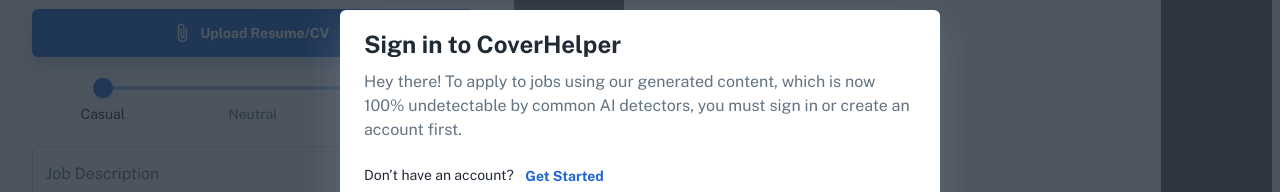
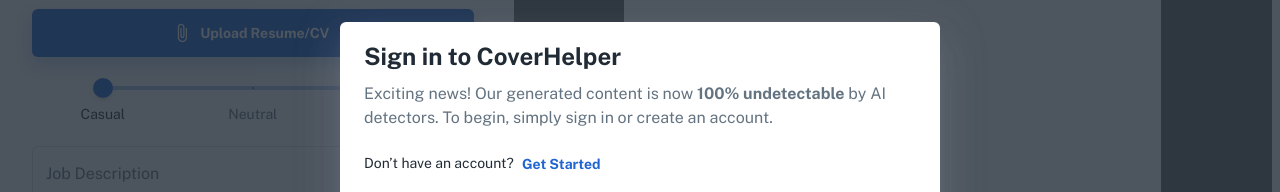
Before and after one commit to wqding/CoverHelper, a React (Create React App) app in the folder frontend/: page /app in a window 1280 px wide. Shown: the part 180-372 px from the top of the page. Built offline with nearby package versions, Linux system fonts and the light colour scheme; no server answers; what @react-pdf/renderer would draw is missing.

Commit message:
comment out tokens and clean up

```diff
--- a/frontend/src/components/LoginDialog.js
+++ b/frontend/src/components/LoginDialog.js
@@ -1,41 +1,20 @@
-import { useState, useEffect } from 'react';
-import { Helmet } from 'react-helmet-async';
-import { styled } from '@mui/material/styles';
-// import Link from '@mui/material/Link';
-import { Link } from "react-router-dom";
-import Container from '@mui/material/Container';
 import Typography from '@mui/material/Typography';
 import Dialog from '@mui/material/Dialog';
 import DialogContentText from '@mui/material/DialogContentText';
-import { DialogContent, DialogTitle, DialogActions } from '@mui/material';
+import DialogContent from '@mui/material/DialogContent';
+import DialogTitle from '@mui/material/DialogTitle';
 import Button from '@mui/material/Button';
 
-import useResponsive from '../hooks/useResponsive';
-import Logo from '../images/logo.png'
 import { LoginForm } from '../sections/auth/login';
-
-
-// ----------------------------------------------------------------------
 
 // ----------------------------------------------------------------------
 
 export const LoginDialog = ({startOpen=true, onClose}) => {
-  const [open, setOpen] = useState(startOpen)
-  const [register, setRegister] = useState(false)
-  const mdUp = useResponsive('up', 'md');
-
-
-  const handleClose = () => {
-    setOpen(false);
-  };
-
   return (
     <>
-      {!register &&
         <Dialog
-        open={open}
+          open={startOpen}
           keepMounted
-        onClose={onClose}
           aria-describedby="alert-dialog-slide-description"
         >
           <DialogTitle>
@@ -43,12 +22,12 @@
               Sign in to CoverHelper
             </Typography>
             <DialogContentText id="alert-dialog-slide-description">
-            {"Hey there! To apply to jobs using our generated content, which is now 100% undetectable by common AI detectors, you must sign in or create an account first."}
+              Exciting news! Our generated content is now <b>100% undetectable</b> by AI detectors. To begin, simply sign in or create an account.
             </DialogContentText>
           </DialogTitle>
           <DialogContent>
             <Typography variant="body2" >
-            Don’t have an account? {''}
+              Don’t have an account?
               <Button color="primary" onClick={onClose}>
                 Get started
               </Button>
@@ -56,8 +35,6 @@
             <LoginForm />
           </DialogContent>
         </Dialog>
-      }
-
     </>
   );
 }
--- a/frontend/src/components/RegisterDialog.js
+++ b/frontend/src/components/RegisterDialog.js
@@ -1,11 +1,12 @@
 import { useState } from 'react';
-import { Helmet } from 'react-helmet-async';
-import { styled } from '@mui/material/styles';
 import Dialog from '@mui/material/Dialog';
 import DialogContentText from '@mui/material/DialogContentText';
-import { DialogContent, DialogTitle, DialogActions, Link, Container, Typography, Button } from '@mui/material';
+import DialogContent from '@mui/material/DialogContent';
+import DialogTitle from '@mui/material/DialogTitle';
+import Typography from '@mui/material/Typography';
+import Button from '@mui/material/Button';
+
 import useResponsive from '../hooks/useResponsive';
-import Logo from '../images/logo.png'
 import { RegisterForm } from '../sections/auth/register';
 // ----------------------------------------------------------------------
 // ----------------------------------------------------------------------
@@ -23,7 +24,6 @@
       <Dialog
         open={open}
         keepMounted
-        onClose={onClose}
         aria-describedby="alert-dialog-slide-description"
       >
         <DialogTitle>
@@ -39,7 +39,7 @@
         </DialogTitle>
         <DialogContent>
           <Typography variant="body2" >
-            Already have an account? {''}
+            Already have an account?
             <Button color="primary" onClick={onClose}>
               Login
             </Button>
--- a/frontend/src/layouts/dashboard/header/AccountPopover.js
+++ b/frontend/src/layouts/dashboard/header/AccountPopover.js
@@ -8,23 +8,6 @@
 import { alpha } from '@mui/material/styles';
 import { Box, Divider, Typography, MenuItem, Avatar, IconButton, Popover } from '@mui/material';
 import { auth, database } from '../../../services/firebase';
-
-// ----------------------------------------------------------------------
-
-const MENU_OPTIONS = [
-  // {
-  //   label: 'Home',
-  // },
-  // {
-  //   label: 'Profile',
-  // },
-  // {
-  //   label: 'Settings',
-  // },
-  {
-    label: 'Add tokens',
-  },
-];
 
 // ----------------------------------------------------------------------
 
@@ -76,7 +59,6 @@
       // Sign-out successful.
       // console.log("Signed out successfully")
     }).catch((error) => {
-      // An error happened.
       // console.log(error)
       //
       // TODO: add somem error handling
@@ -84,9 +66,9 @@
     });
   }
 
-  const handlePricing = () => {
-    navigate('/pricing')
-  }
+  // const handlePricing = () => {
+  //   navigate('/pricing')
+  // }
 
   if (!userData) {
     return <div>Loading</div>
@@ -141,7 +123,8 @@
             {email}
           </Typography>
         </Box>
-        <Box sx={{ my: 1.5, px: 2.5 }}>
+
+        {/* <Box sx={{ my: 1.5, px: 2.5 }}>
           <Typography variant="subtitle2" noWrap>
             Tokens
           </Typography>
@@ -154,7 +137,7 @@
 
         <MenuItem sx={{ m: 0.25 }} onClick={handlePricing} >
           Add tokens
-        </MenuItem>
+        </MenuItem> */}
 
         <Divider sx={{ borderStyle: 'dashed' }} />
 
```
Lines whose indentation alone changed are shown as unchanged.
